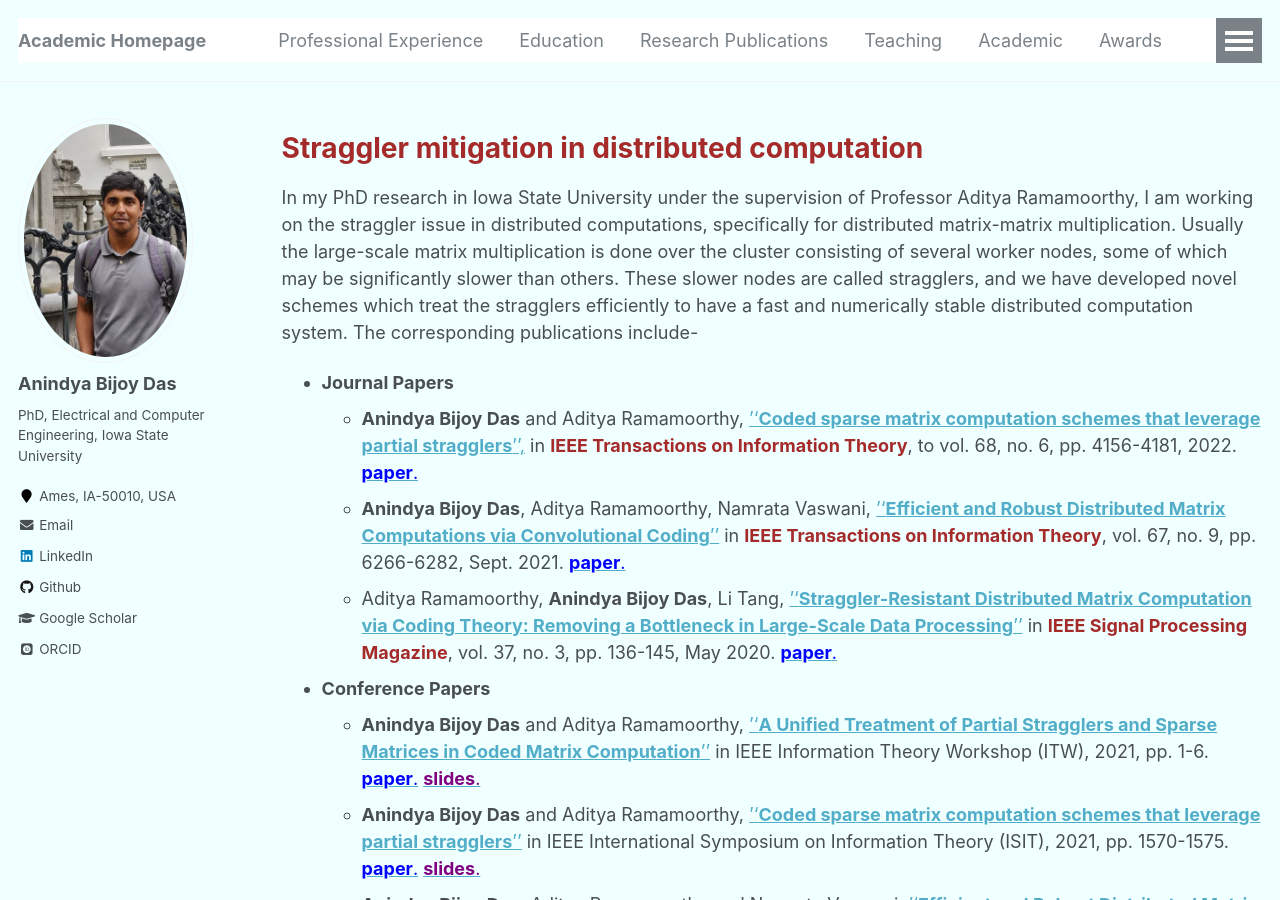
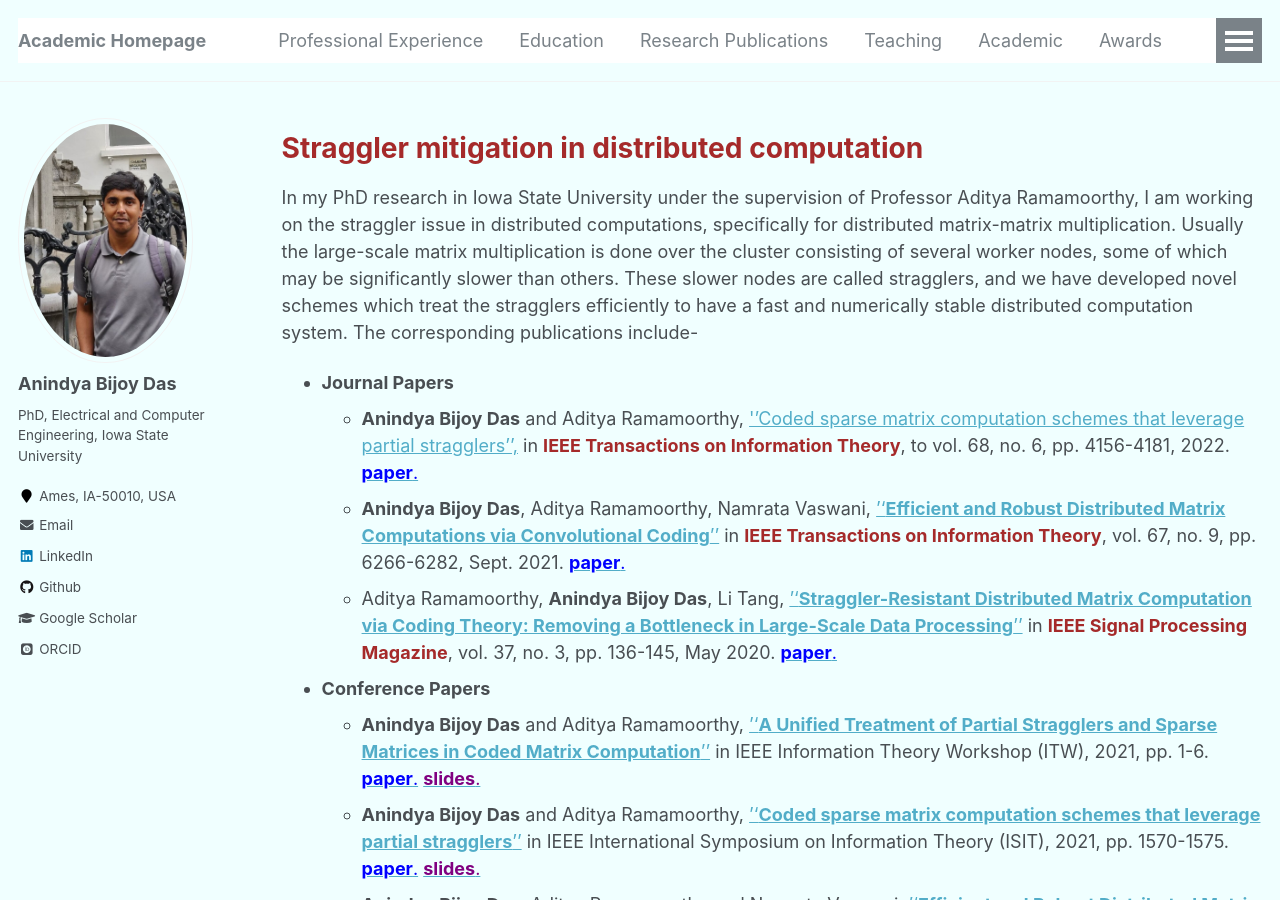
Before and after one commit to anindyabijoydas/portfolio, a Jekyll site: the page built from _pages/research.md, in a window 1280 px wide and 900 px high. Built offline with Jekyll 4.4.1, drawn with Linux system fonts in a browser that asks for light colours; some web fonts are replaced.

Commit message:
Update research.md

```diff
--- a/_pages/research.md
+++ b/_pages/research.md
@@ -17,7 +17,7 @@ redirect_from:
 In my PhD research in Iowa State University under the supervision of Professor Aditya Ramamoorthy, I am working on the straggler issue in distributed computations, specifically for distributed matrix-matrix multiplication. Usually the large-scale matrix multiplication is done over the cluster consisting of several worker nodes, some of which may be significantly slower than others. These slower nodes are called stragglers, and we have developed novel schemes which treat the stragglers efficiently to have a fast and numerically stable distributed computation system. The corresponding publications include-
 
 * **Journal Papers**
-  * **Anindya Bijoy Das** and Aditya Ramamoorthy, [''**Coded sparse matrix computation schemes that leverage partial stragglers**'',](https://ieeexplore.ieee.org/document/9717254) in <span style="color:brown">**IEEE Transactions on Information Theory**</span>, to vol. 68, no. 6, pp. 4156-4181, 2022. [<span style="color:blue">**paper**.</span>](https://www.dropbox.com/s/v9sh9ozqe37afw6/coded_sp.pdf?dl=0) <br />
+  * **Anindya Bijoy Das** and Aditya Ramamoorthy, [''Coded sparse matrix computation schemes that leverage partial stragglers'',](https://ieeexplore.ieee.org/document/9717254) in <span style="color:brown">**IEEE Transactions on Information Theory**</span>, to vol. 68, no. 6, pp. 4156-4181, 2022. [<span style="color:blue">**paper**.</span>](https://www.dropbox.com/s/v9sh9ozqe37afw6/coded_sp.pdf?dl=0) <br />
    * **Anindya Bijoy Das**, Aditya Ramamoorthy, Namrata Vaswani, [''**Efficient and Robust Distributed Matrix Computations via Convolutional Coding**''](https://ieeexplore.ieee.org/abstract/document/9478901) in <span style="color:brown">**IEEE Transactions on Information Theory**</span>, vol. 67, no. 9, pp. 6266-6282, Sept. 2021. [<span style="color:blue">**paper**.</span>](https://www.dropbox.com/s/jor6hn9lkdba62c/ittrans.pdf?dl=0)
    * Aditya Ramamoorthy, **Anindya Bijoy Das**, Li Tang, [''**Straggler-Resistant Distributed Matrix Computation via Coding Theory: Removing a Bottleneck in Large-Scale Data Processing**''](https://ieeexplore.ieee.org/abstract/document/9084368) in <span style="color:brown">**IEEE Signal Processing Magazine**</span>, vol. 37, no. 3, pp. 136-145, May 2020. [<span style="color:blue">**paper**.</span>](https://www.dropbox.com/s/48di7uhogpsv49k/spmag.pdf?dl=0)
 
```
